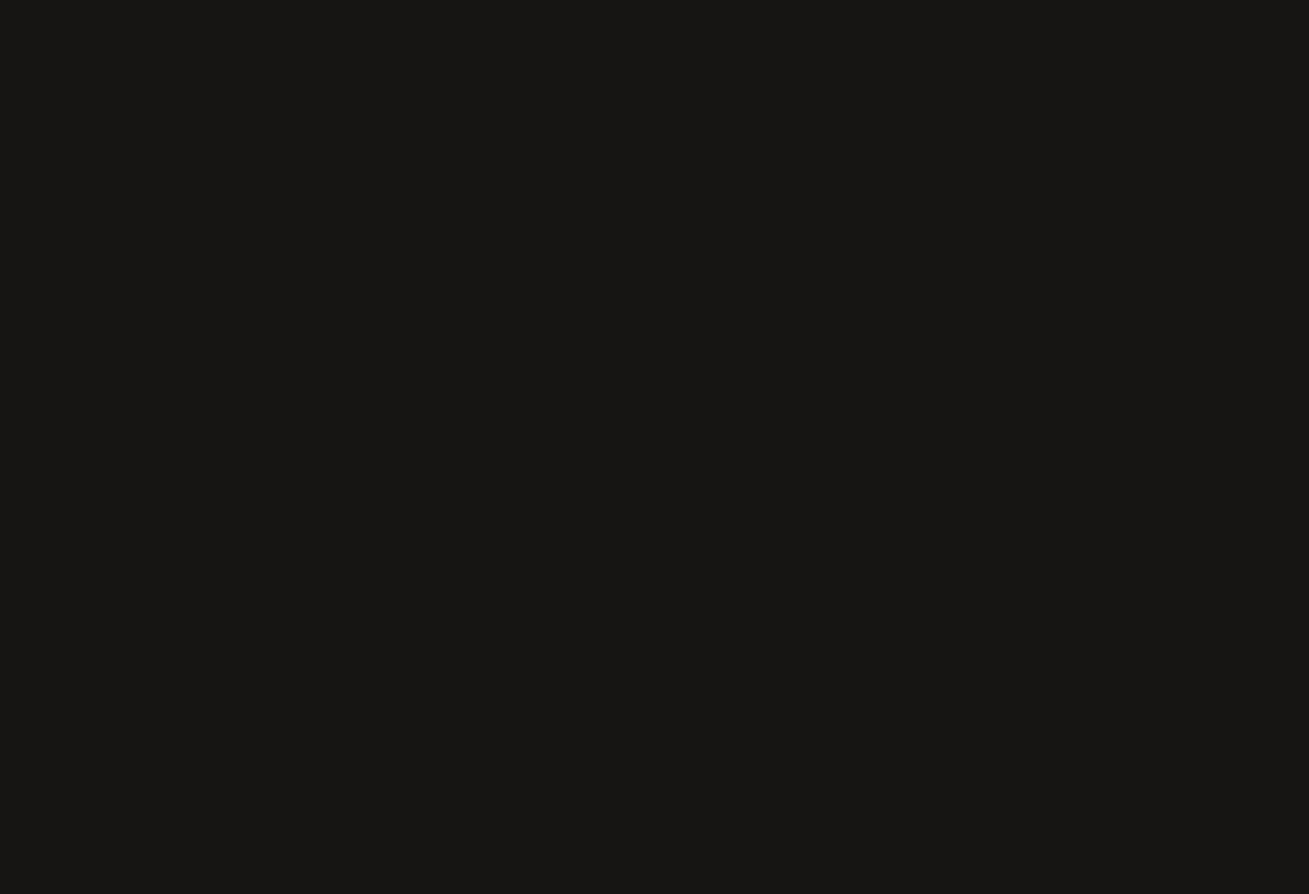
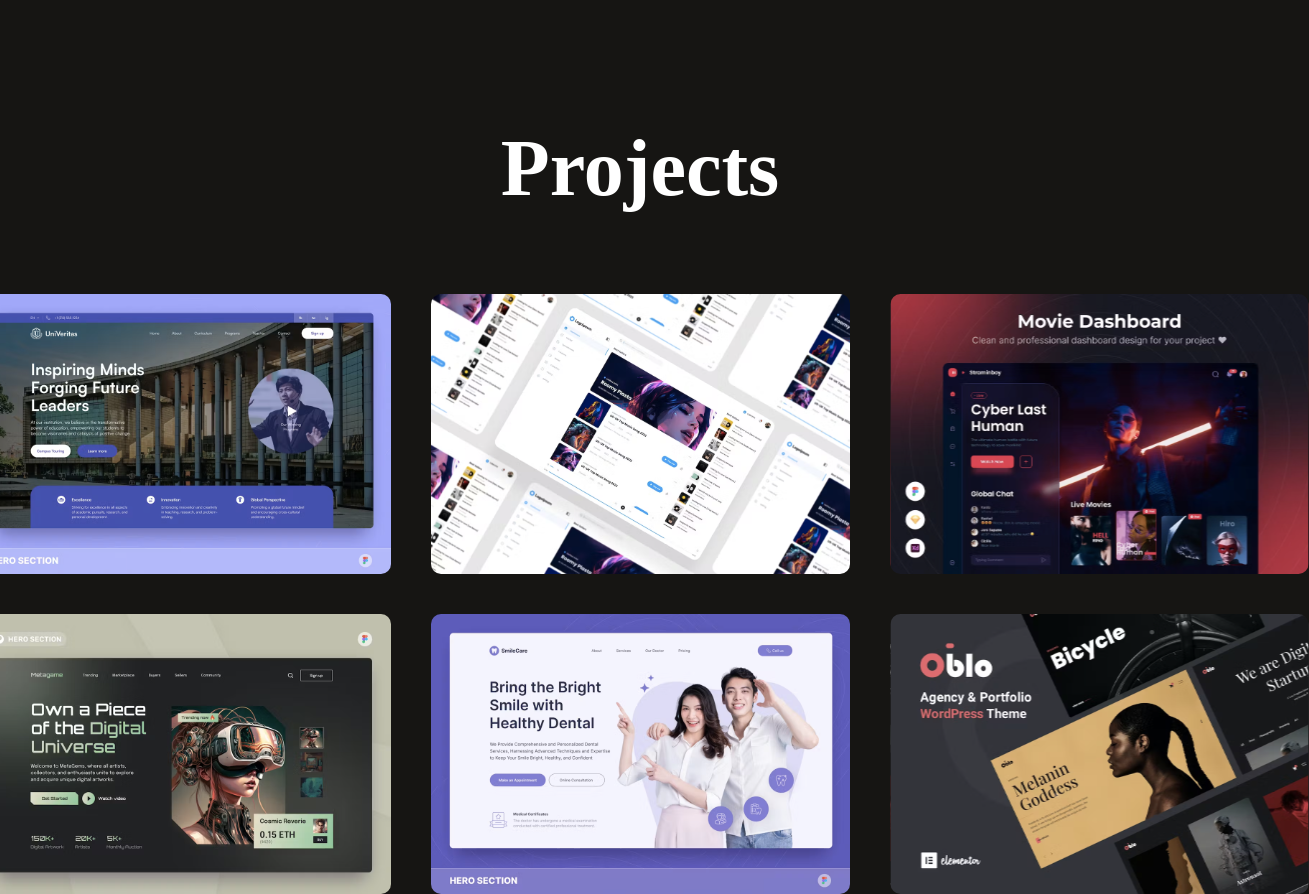
Before and after one commit to ifejika/portfolio-react, a React (Vite) app: page / in a window 1280 px wide. Shown: the part 2900-3794 px from the top of the page, 1309 px wide, since content can reach past the window. Before the commit the page ends 2943 px from the top, so only its background shows below. Built offline with nearby package versions, Linux system fonts and the light colour scheme.

Commit message:
done with my work component

```diff
--- a/src/App.jsx
+++ b/src/App.jsx
@@ -3,6 +3,7 @@
 import Hero from './components/Hero/Hero'
 import About from './components/About/About'
 import Services from './components/Services/Services'
+import MyWork from './components/MyWork/MyWork'
 const App = () => {
   return (
     <div>
@@ -10,6 +11,7 @@
       <Hero/> {/* app.jsx is what render my component   */}
       <About/>
       <Services/>
+      <MyWork/>
     </div>
   )
 }
--- a/src/components/MyWork/MyWork.css
+++ b/src/components/MyWork/MyWork.css
@@ -0,0 +1,36 @@
+.mywork{
+    display: flex;
+    flex-direction: column;
+    align-items: center;
+    justify-content: center;
+    gap: 80px;
+    margin: 80px 170px;
+}
+.mywork-title{
+    position: relative;
+}
+.mywork-title h1{
+    padding: 0px 30px;
+    font-size:  80px;
+    font-weight: 600;
+
+}
+.mywork-container{
+    display: grid;
+    grid-template-columns: 1fr 1fr 1fr;
+     gap: 40px;
+}
+.mywork-container img{
+    box-sizing: border-box;
+    width: 419px;
+    height: 280px;
+    cursor: pointer;
+
+}
+.mywork-container img :hover{
+transform: scale(1.10);
+border: 4px solid #ff00ff;
+border-radius: 10px;
+transition: 0.3s;
+
+}
--- a/src/components/MyWork/MyWork.jsx
+++ b/src/components/MyWork/MyWork.jsx
@@ -0,0 +1,23 @@
+import React from 'react'
+import './MyWork.css'
+import mywork_data from '../../assets/mywork_data'
+const MyWork = () => {
+  return (
+    <div className='mywork'>
+        <div className="mywork-title">
+            <h1>Projects</h1>
+
+        </div>
+
+        <div className="mywork-container ">
+{mywork_data.map((work,index)=>{
+    return <img key={index} src={work.w_img} alt=""/>
+})}
+        </div>
+
+
+    </div>
+  )
+}
+
+export default MyWork
```
